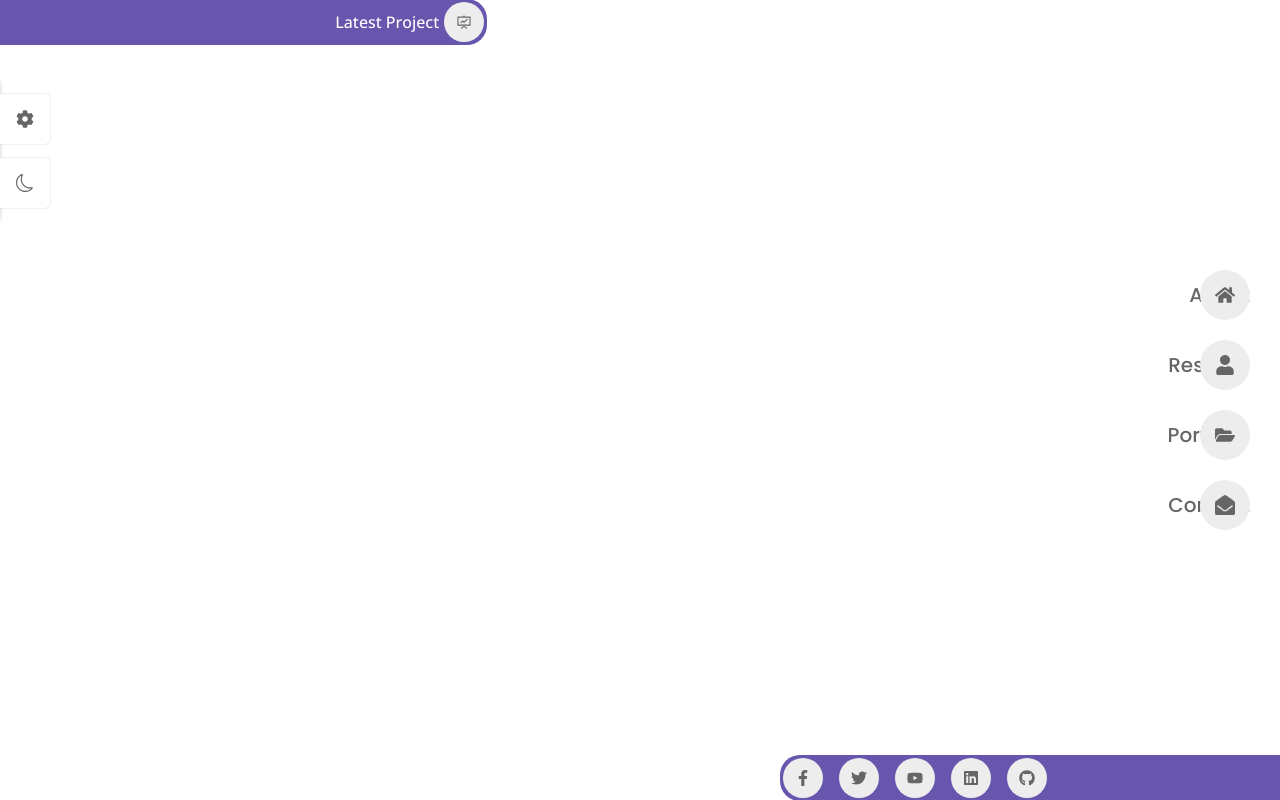
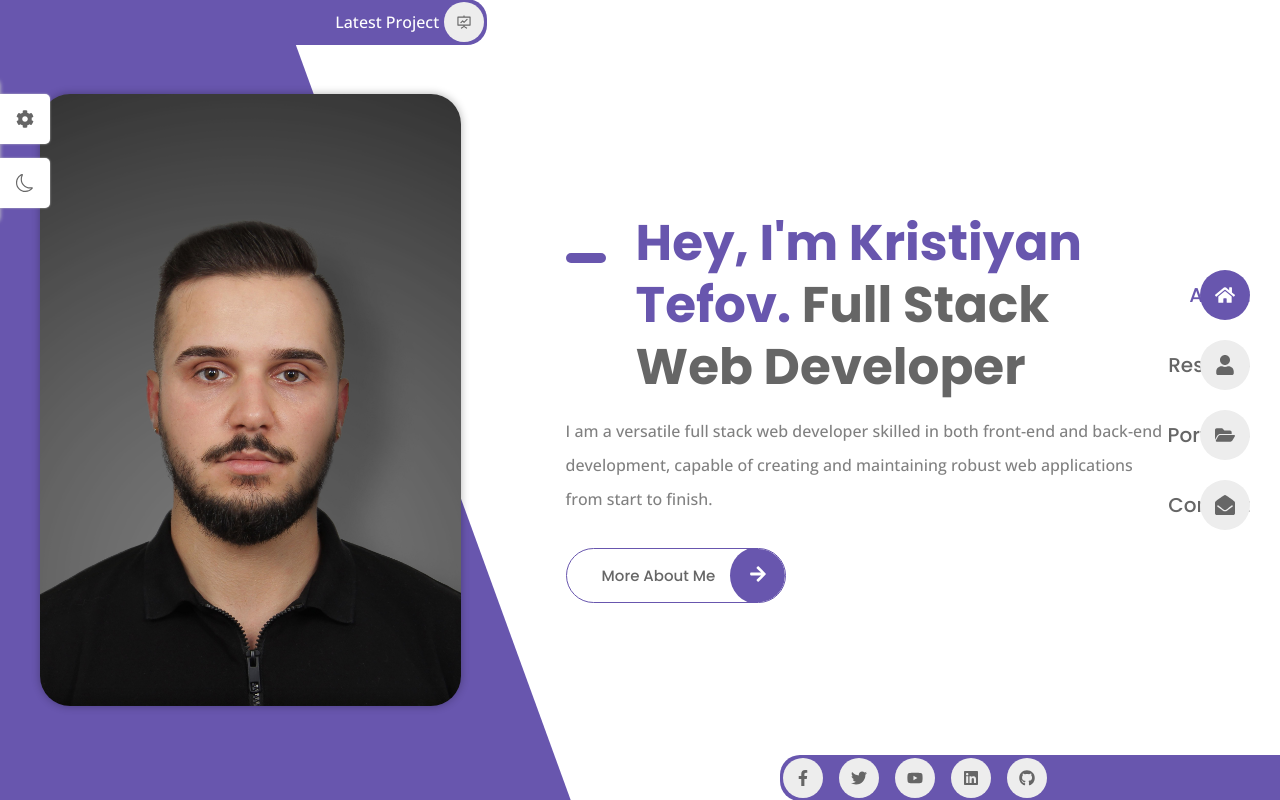
Before and after one commit to kristefov/kristefov, a React (Vite) app: page / in a window 1280 px wide. Built offline with nearby package versions, Linux system fonts and the light colour scheme.

Commit message:
git deployment

```diff
--- a/src/App.jsx
+++ b/src/App.jsx
@@ -11,7 +11,6 @@ import Contact from "./pages/contact/Contact";
 import About from "./pages/about/About";
 import Portfolio from "./pages/portfolio/Portfolio";
 
-
 function App() {
   return (
     <BrowserRouter>
@@ -19,10 +18,10 @@ function App() {
       <Navbar />
       <Themes />
       <Routes>
-        <Route path="about" element={<About />} />
-        <Route path="resume" element={<Resume />} />
-        <Route path="portfolio" element={<Portfolio />} />
-        <Route path="contact" element={<Contact />} />
+        <Route index element={<About />} />
+        <Route path="/kris-web-dev/resume" element={<Resume />} />
+        <Route path="/kris-web-dev/portfolio" element={<Portfolio />} />
+        <Route path="/kris-web-dev/contact" element={<Contact />} />
       </Routes>
       <Footer />
     </BrowserRouter>
--- a/src/data.jsx
+++ b/src/data.jsx
@@ -40,7 +40,7 @@ export const links = [
     id: 1,
     name: 'About',
     icon: <FaHome className='nav__icon' />,
-    path: '/about',
+    path: '/',
   },
 
   {
@@ -63,6 +63,7 @@ export const links = [
     icon: <FaEnvelopeOpen className='nav__icon' />,
     path: '/contact',
   },
+
 ];
 
 export const personalInfo = [
--- a/vite.config.js
+++ b/vite.config.js
@@ -3,7 +3,7 @@ import react from '@vitejs/plugin-react'
 
 // https://vitejs.dev/config/
 export default defineConfig({
-  base: "/PerosnalPortfolio/",
+  base: 'kris-web-dev',
   plugins: [react()],
 
 })
```
